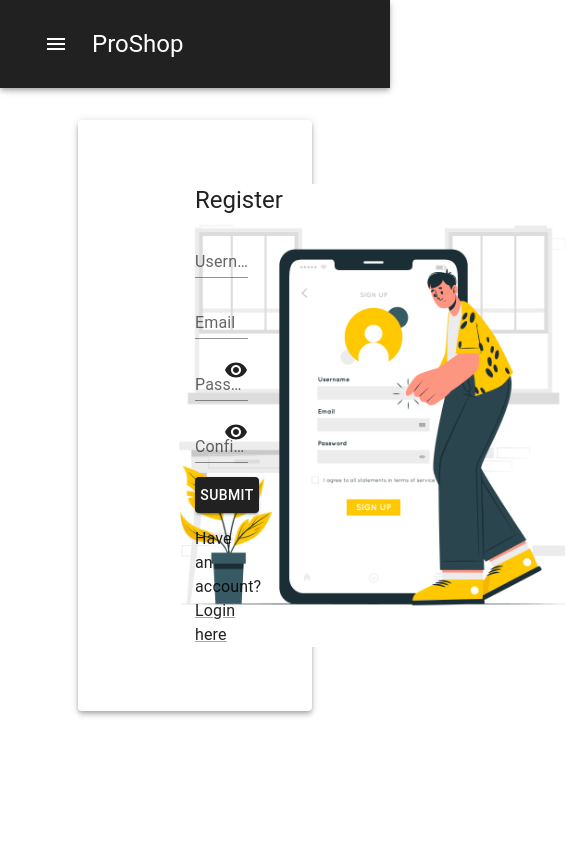
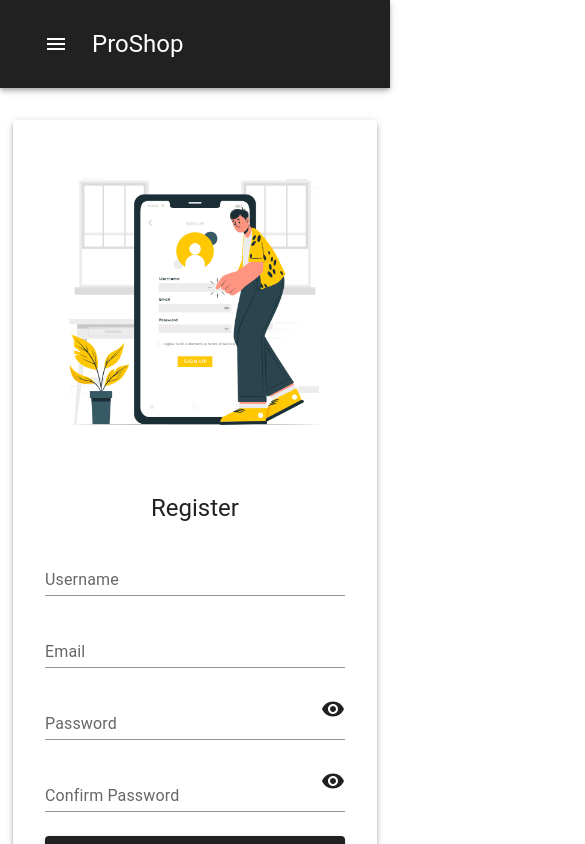
Before and after one commit to Vanshika-73/Proshop, a React app: page /register in a window 390 px wide. Shown: the top 844 px of the page, 585 px wide, since content can reach past the window. Built offline with nearby package versions, Linux system fonts and the light colour scheme; no server answers; the HTML template or start-up script is replaced by a standard one.

Commit message:
signup page responsive

```diff
--- a/package.json
+++ b/package.json
@@ -25,6 +25,7 @@
     "react-router-dom": "^6.10.0",
     "react-spinners": "^0.13.8",
     "styled-component": "^2.8.0",
+    "styled-components": "^6.1.0",
     "sweetalert2": "^11.7.12"
   },
   "devDependencies": {
--- a/src/screens/Register.jsx
+++ b/src/screens/Register.jsx
@@ -1,5 +1,13 @@
-import {Alert,Box,Button,Link,Paper,Stack,TextField,
-Typography} from "@mui/material";
+import {
+  Alert,
+  Box,
+  Button,
+  Link,
+  Paper,
+  Stack,
+  TextField,
+  Typography,
+} from "@mui/material";
 import React from "react";
 import { useState } from "react";
 import VisibilityIcon from "@mui/icons-material/Visibility";
@@ -11,7 +19,6 @@ import { useNavigate } from "react-router-dom";
 import { createUserCart } from "../slices/CartSlice";
 import { Signup } from "../assets";
 
-
 const Register = () => {
   const [name, setName] = useState("");
   const [email, setEmail] = useState("");
@@ -20,59 +27,55 @@ const [confirm, setConfirm] = useState("");
   const [password_err, setPasswordErr] = useState(null);
   const [confirm_err, setConfirmErr] = useState(null);
   const [show, setShow] = useState(false);
-const[ show2,setShow2]=useState(false);
-const dispatch=useDispatch();
-const [error,setError]=useState(null);
-const navigate= useNavigate();
+  const [show2, setShow2] = useState(false);
+  const dispatch = useDispatch();
+  const [error, setError] = useState(null);
+  const navigate = useNavigate();
 
-const {userInfo}=useSelector(state=>state.user);
+  const { userInfo } = useSelector((state) => state.user);
 
-useEffect(()=>{
+  useEffect(() => {
     userInfo && dispatch(createUserCart(userInfo._id));
-  userInfo && navigate("/")
-},[userInfo]);
-
+    userInfo && navigate("/");
+  }, [userInfo]);
 
   const handlePassword = (value) => {
     setPassword(value);
     if (!value.match(/[A-Z]/)) {
       setPasswordErr("must contain capital letter");
-  }else if(!value.match(/[0-9]/)){
+    } else if (!value.match(/[0-9]/)) {
       setPasswordErr("must contain a number");
+    } else if (!value.match(/[@#$%*]/)) {
+      setPasswordErr("must contain ne of these(@,#,$,%,*)");
+    } else if (value.length < 8) {
+      setPasswordErr("should have atleast 8 character");
+    } else {
+      setPasswordErr(null);
+      return true;
     }
-  else if(!value.match(/[@#$%*]/)){
-      setPasswordErr("must contain ne of these(@,#,$,%,*)");
-  }
-  else if(value.length<8){
-      setPasswordErr("should have atleast 8 character");
-  }
-  else{setPasswordErr(null);
-  return true;}
     return false;
   };
 
-const handleConfirm= (value)=>{
+  const handleConfirm = (value) => {
     setConfirm(value);
-  if(!(value=== password)){
+    if (!(value === password)) {
       setConfirmErr("Password should mach");
-  }else {
+    } else {
       setConfirmErr(null);
       return true;
     }
     return false;
-
   };
 
   const handleSubmit = (e) => {
     e.preventDefault();
-  if(name !== ""&& handlePassword(password) && handleConfirm(confirm)){
-  dispatch(registerUser({name,email,password}));
+    if (name !== "" && handlePassword(password) && handleConfirm(confirm)) {
+      dispatch(registerUser({ name, email, password }));
       setError(null);
-}else{
+    } else {
       setError("Invalid Data");
-
     }
-}
+  };
 
   return (
     <Stack justifyContent={"center"} alignItems={"center"}>
@@ -80,19 +83,54 @@ return (
         <Paper
           elevation={4}
           sx={{
-          width: "60vw",
-          height: "70vh",
+            minWidth: "60vw",
+            minHeight: "70vh",
             margin: 2,
-          padding: 8,
+            padding: {
+              xs: 4,
+              sm: 8,
+            },
             display: "flex",
             justifyContent: "space-between",
+            flexDirection: {
+              xs: "column",
+              lg: "row",
+            },
+            gap: 5,
           }}
         >
-        <Box sx={{height:"100%",width:"50%"}}>
-        <img src={Signup} alt="" style={{height:"100%"}} />
+          <Box
+            sx={{
+              height: {
+                xs: "300px",
+                md: "380px",
+                lg: "450px",
+              },
+              width: {
+                xs: "100%",
+                lg: "50%",
+              },
+              display: "flex",
+              justifyContent: "center",
+              alignItems: "center",
+            }}
+          >
+            <img src={Signup} alt="" style={{ height: "100%" }} />
           </Box>
-        <Box sx={{height:"100%",width:"50%",display:"flex",flexDirection:"column",justifyContent:"space-between"}}>
-        <Typography sx={{textAlign:"center"}} variant="h5">
+          <Box
+            sx={{
+              height: "100%",
+              width: {
+                xs: "100%",
+                lg: "50%",
+              },
+              display: "flex",
+              flexDirection: "column",
+              justifyContent: "space-between",
+              gap: 3,
+            }}
+          >
+            <Typography sx={{ textAlign: "center" }} variant="h5">
               Register
             </Typography>
             {error && <Alert severity="error">{error}</Alert>}
@@ -117,41 +155,62 @@ return (
                 value={password}
                 onChange={(e) => handlePassword(e.target.value)}
                 label="Password"
-            type={show ? "text": "password"}
+                type={show ? "text" : "password"}
                 variant="standard"
                 helperText={password_err && password_err}
                 fullWidth
               />
               {show ? (
                 <VisibilityOffIcon
-              sx={{ cursor: "pointer", position: "absolute", right: "0%", bottom:"40%" }}
-              onClick={()=>setShow(!show)}
+                  sx={{
+                    cursor: "pointer",
+                    position: "absolute",
+                    right: "0%",
+                    bottom: "40%",
+                  }}
+                  onClick={() => setShow(!show)}
                 />
               ) : (
                 <VisibilityIcon
-              sx={{ cursor: "pointer", position: "absolute", right: "0%",bottom:"40%" }}
+                  sx={{
+                    cursor: "pointer",
+                    position: "absolute",
+                    right: "0%",
+                    bottom: "40%",
+                  }}
                   onClick={() => setShow(!show)}
                 />
               )}
             </Box>
             <Box sx={{ display: "flex", position: "relative" }}>
-        <TextField error={confirm_err}
+              <TextField
+                error={confirm_err}
                 value={confirm}
                 onChange={(e) => handleConfirm(e.target.value)}
                 label="Confirm Password"
-          type={show2 ? "text":"password"}
+                type={show2 ? "text" : "password"}
                 variant="standard"
                 fullWidth
                 helperText={confirm_err && confirm_err}
               />
               {show2 ? (
                 <VisibilityOffIcon
-              sx={{ cursor: "pointer", position: "absolute", right: "0%",bottom:"40%" }}
-              onClick={()=>setShow2(!show2)}
+                  sx={{
+                    cursor: "pointer",
+                    position: "absolute",
+                    right: "0%",
+                    bottom: "40%",
+                  }}
+                  onClick={() => setShow2(!show2)}
                 />
               ) : (
                 <VisibilityIcon
-              sx={{ cursor: "pointer", position: "absolute", right: "0%" , bottom:"40%" }}
+                  sx={{
+                    cursor: "pointer",
+                    position: "absolute",
+                    right: "0%",
+                    bottom: "40%",
+                  }}
                   onClick={() => setShow2(!show2)}
                 />
               )}
@@ -161,7 +220,15 @@ return (
               Submit
             </Button>
             <Typography>
-          Have an account? <Link sx={{cursor:"pointer"}} onClick={()=>navigate("/login")} underline="always"> Login here</Link>
+              Have an account?{" "}
+              <Link
+                sx={{ cursor: "pointer" }}
+                onClick={() => navigate("/login")}
+                underline="always"
+              >
+                {" "}
+                Login here
+              </Link>
             </Typography>
           </Box>
         </Paper>
```
Also changed, not shown: 1 other file (tests, documents, lock files or other folders). Lines whose indentation alone changed are shown as unchanged.
